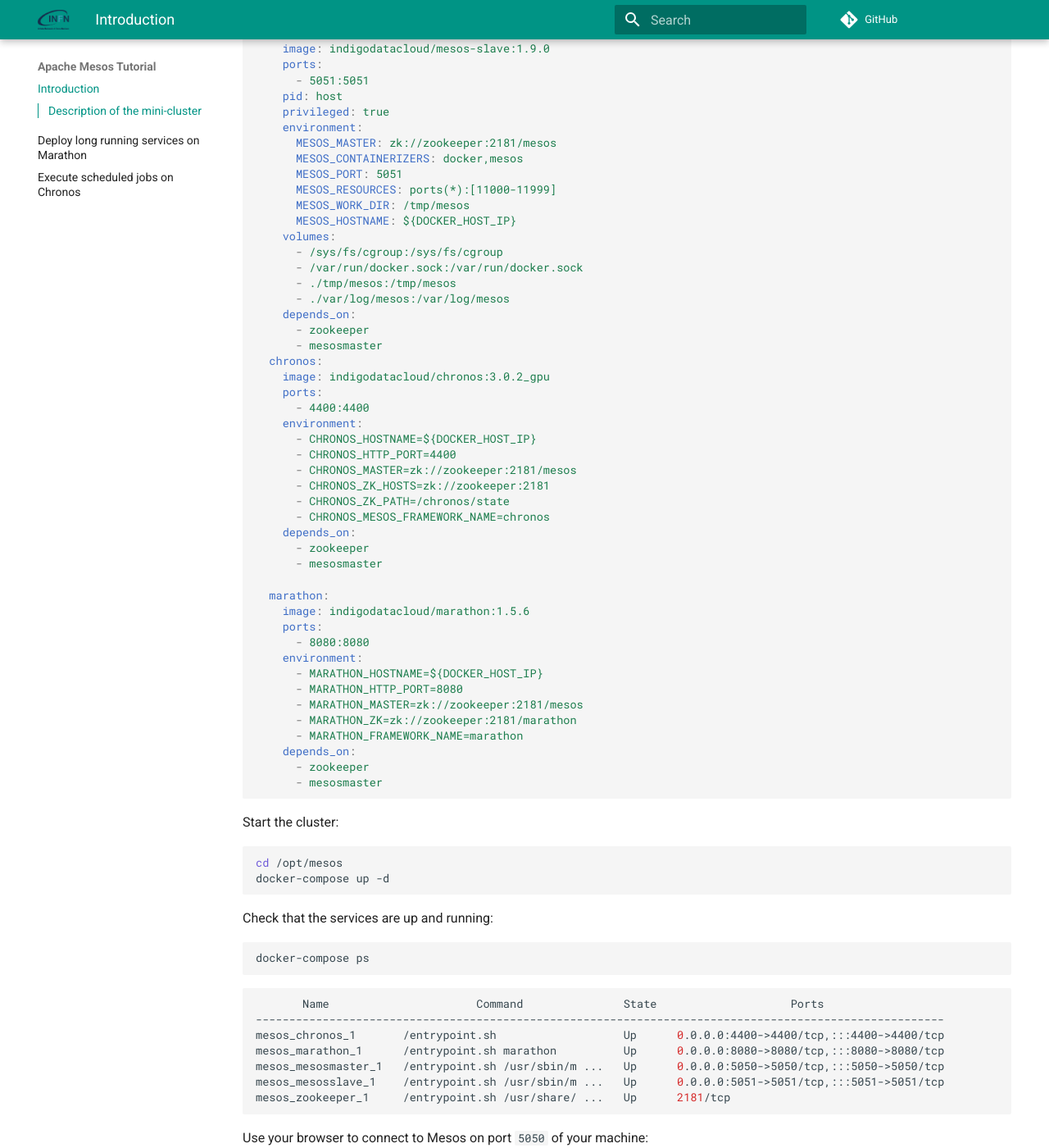
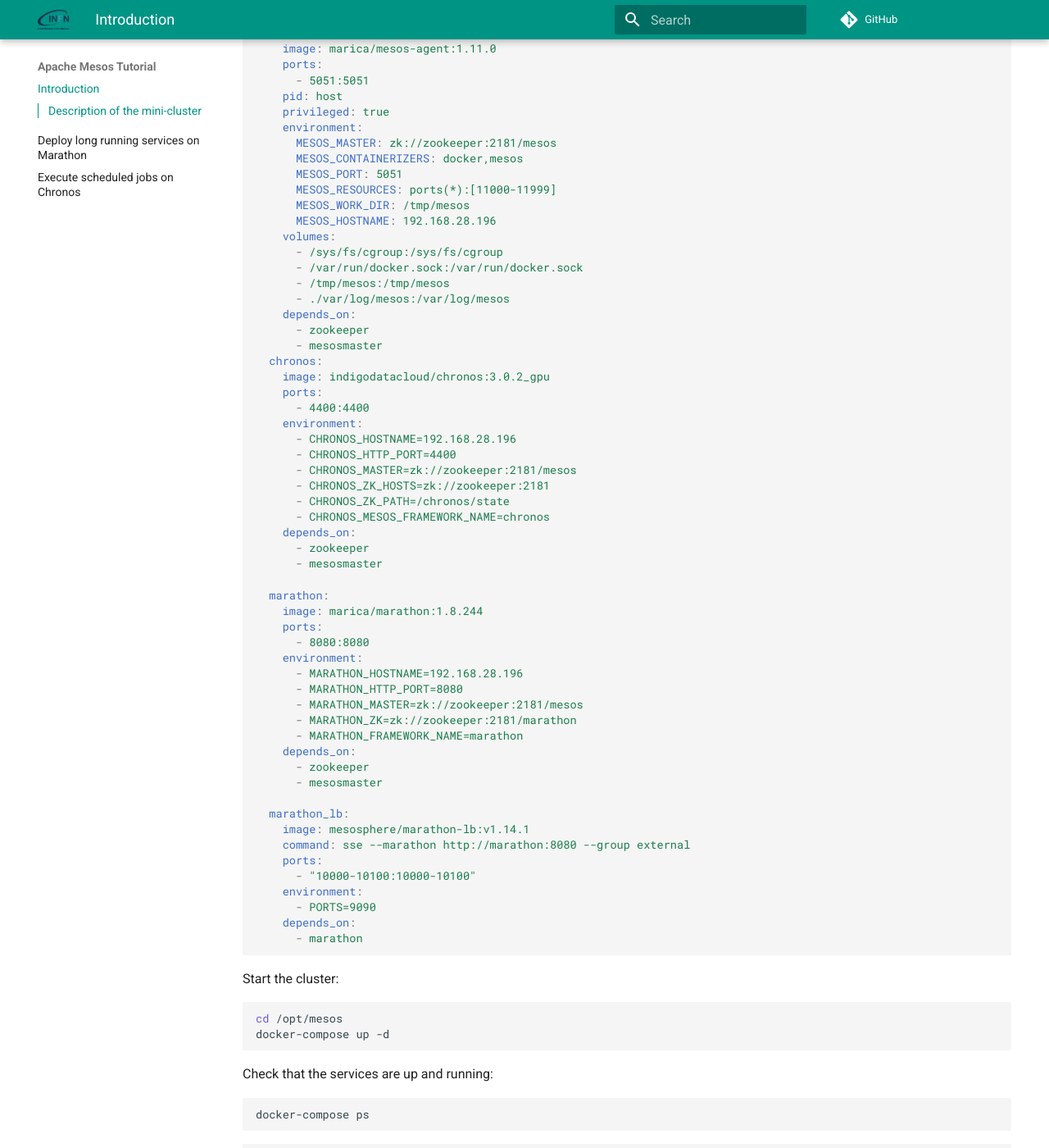
Before and after one commit to maricaantonacci/mesos-tutorial, an MkDocs documentation site: the page built from docs/intro.md, in a window 1280 px wide and 1400 px high, scrolled down 1527 px. Shown: the whole window at 82% size. Built offline with MkDocs 1.6.1 and Material for MkDocs 9.7.7, drawn with Linux system fonts in a browser that asks for light colours; comment, search, counter and statistics services are not loaded; some of the changed text lies outside the part shown.

Commit message:
Update compose file

````diff
--- a/docs/intro.md
+++ b/docs/intro.md
@@ -23,11 +23,11 @@
       - ./var/log/zookeeper:/var/log/zookeeper
       - ./var/lib/zookeeper:/var/lib/zookeeper
   mesosmaster:
-    image: indigodatacloud/mesos-master:1.9.0
+    image: marica/mesos-master:1.11.0
     ports:
       - 5050:5050
     environment:
-      - MESOS_HOSTNAME=${DOCKER_HOST_IP}
+      - MESOS_HOSTNAME=192.168.28.196
       - MESOS_CLUSTER=Mesos
       - MESOS_ZK=zk://zookeeper:2181/mesos
       - MESOS_LOG_DIR=/var/log/mesos
@@ -40,7 +40,7 @@
     depends_on:
       - zookeeper
   mesosslave:
-    image: indigodatacloud/mesos-slave:1.9.0
+    image: marica/mesos-agent:1.11.0
     ports:
       - 5051:5051
     pid: host
@@ -51,11 +51,11 @@
       MESOS_PORT: 5051
       MESOS_RESOURCES: ports(*):[11000-11999]
       MESOS_WORK_DIR: /tmp/mesos
-      MESOS_HOSTNAME: ${DOCKER_HOST_IP}
+      MESOS_HOSTNAME: 192.168.28.196
     volumes:
       - /sys/fs/cgroup:/sys/fs/cgroup
       - /var/run/docker.sock:/var/run/docker.sock
-      - ./tmp/mesos:/tmp/mesos
+      - /tmp/mesos:/tmp/mesos
       - ./var/log/mesos:/var/log/mesos
     depends_on:
       - zookeeper
@@ -65,7 +65,7 @@
     ports:
       - 4400:4400
     environment:
-      - CHRONOS_HOSTNAME=${DOCKER_HOST_IP}
+      - CHRONOS_HOSTNAME=192.168.28.196
       - CHRONOS_HTTP_PORT=4400
       - CHRONOS_MASTER=zk://zookeeper:2181/mesos
       - CHRONOS_ZK_HOSTS=zk://zookeeper:2181
@@ -76,11 +76,11 @@
       - mesosmaster
 
   marathon:
-    image: indigodatacloud/marathon:1.5.6
+    image: marica/marathon:1.8.244
     ports:
       - 8080:8080
     environment:
-      - MARATHON_HOSTNAME=${DOCKER_HOST_IP}
+      - MARATHON_HOSTNAME=192.168.28.196
       - MARATHON_HTTP_PORT=8080
       - MARATHON_MASTER=zk://zookeeper:2181/mesos
       - MARATHON_ZK=zk://zookeeper:2181/marathon
@@ -88,6 +88,16 @@
     depends_on:
       - zookeeper
       - mesosmaster
+
+  marathon_lb:
+    image: mesosphere/marathon-lb:v1.14.1
+    command: sse --marathon http://marathon:8080 --group external
+    ports:
+      - "10000-10100:10000-10100"
+    environment:
+      - PORTS=9090
+    depends_on:
+      - marathon
 ```
 
 Start the cluster:
````
